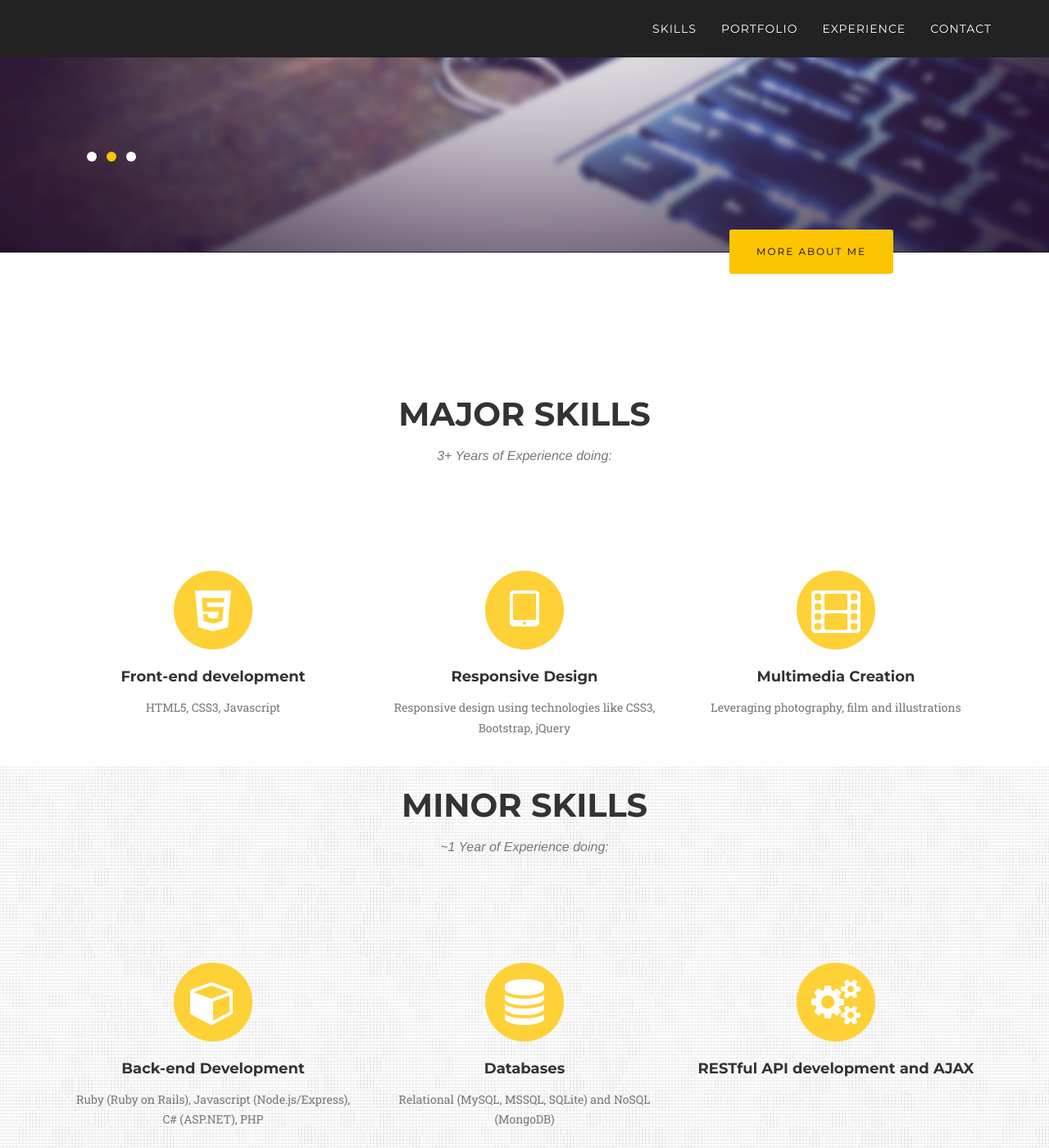
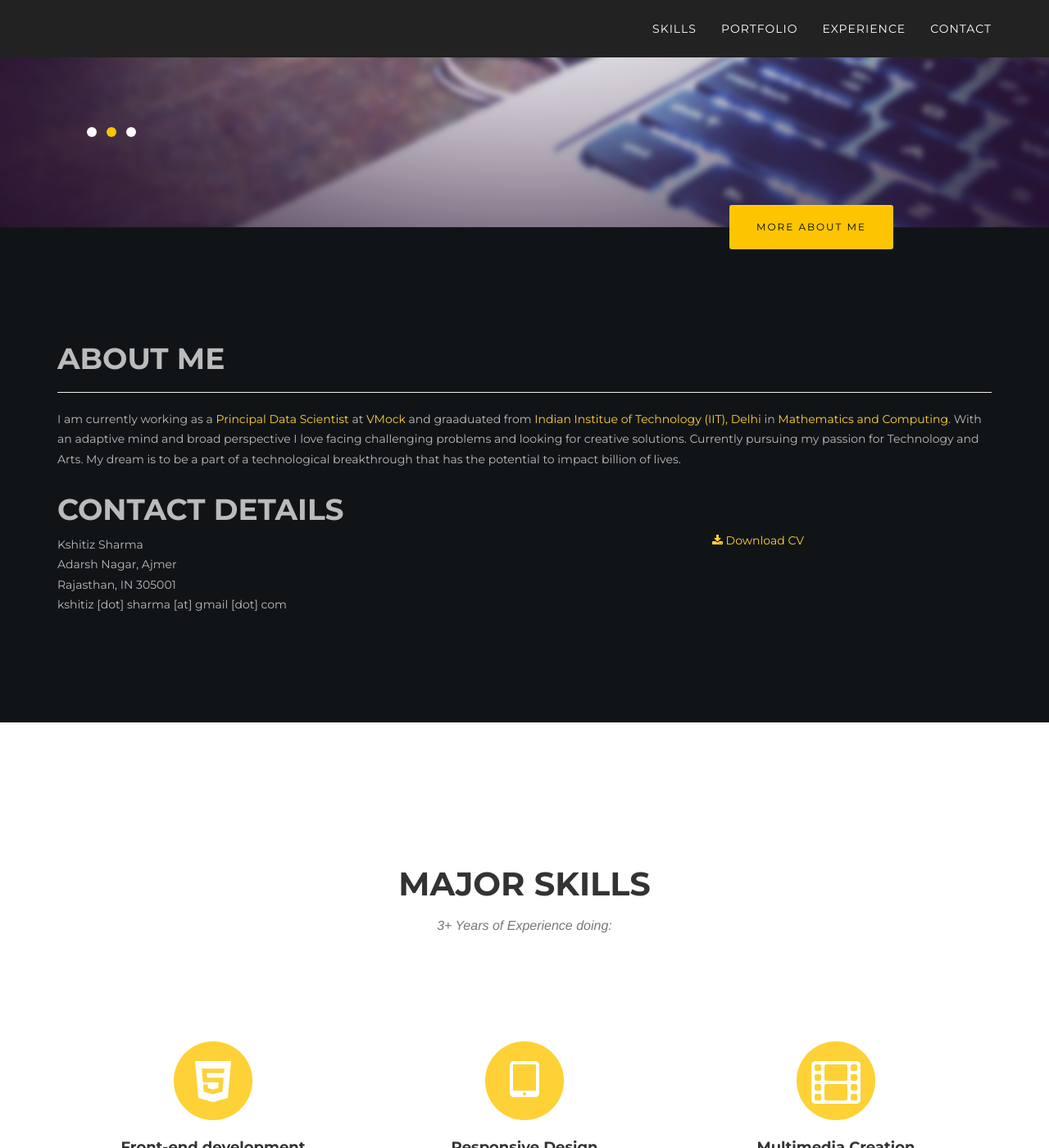
Before and after one commit to ktzsh/ktzsh.github.io, a Jekyll site: the page built from index.html, in a window 1280 px wide and 1400 px high, scrolled down 370 px. Shown: the whole window at 82% size. Built offline with Jekyll 4.4.1, drawn with Linux system fonts in a browser that asks for light colours; some web fonts are replaced; some of the changed text lies outside the part shown.

Commit message:
webpage: about section intiali commit

```diff
--- a/_includes/about.html
+++ b/_includes/about.html
@@ -1,93 +1,41 @@
-<!-- About Section -->
-    <section id="about">
-        <div class="container">
-            <div class="row">
-                <div class="col-lg-12 text-center">
-                    <h2 class="section-heading">Experience & Education</h2>
-                    <h3 class="section-subheading text-muted">Relevance experience and education</h3>
-                </div>
-            </div>
-            <div class="row">
-                <div class="col-lg-12">
-                    <ul class="timeline">
-                        <li>
-                            <div class="timeline-image">
-                                <img class="img-circle img-responsive" src="img/about/1.jpg" alt="">
-                            </div>
-                            <div class="timeline-panel">
-                                <div class="timeline-heading">
-                                    <h4>2011-2014</h4>
-                                    <h4 class="subheading">Freelance Web Developer / Designer</h4>
-                                </div>
-                                <div class="timeline-body">
-                                        <ul>
-                                            <li>
-                                                <p class="text-muted">
-                                                Designed and developed websites and applications for clients in Vancouver and K/W
-                                                </p>
-                                            </li>
-                                            <li>
-                                                <p class="text-muted">
-                                                Worked closely with business owners to develop strategy
-                                                </p>
-                                            </li>
-                                            <li>
-                                                <p class="text-muted">
-                                                Leveraged illustrations, photography and videos for maximum impact
-                                                </p>
-                                                </li>
-                                        </ul>
-                                </div>
-                            </div>
-                        </li>
-                        <li class="timeline-inverted">
-                            <div class="timeline-image">
-                                <img class="img-circle img-responsive" src="img/about/2.jpg" alt="">
-                            </div>
-                            <div class="timeline-panel">
-                                <div class="timeline-heading">
-                                    <h4>2013-2014</h4>
-                                    <h4 class="subheading">Trios College, Applications Developer Program</h4>
-                                </div>
-                                <div class="timeline-body">
-                                    <ul>
-                                            <li>
-                                                <p class="text-muted">
-                                                Object-oriented programming patterns and techniques in Java, C#, Ruby
-                                                </p>
-                                            </li>
-                                            <li>
-                                                <p class="text-muted">
-                                                 Web-application development in ASP.NET, Ruby-on-Rails
-                                                </p>
-                                            </li>
-                                            <li>
-                                                <p class="text-muted">Android and iOS development
-                                                </p>
-                                            </li>
-                                            <li>
-                                                <p class="text-muted">Front-end development and design
-                                                </p>
-                                            </li>
-                                        </ul>
-                                </div>
-                            </div>
-                        </li>
-                        <li>
-                            <div class="timeline-image">
-                                <img class="img-circle img-responsive" src="img/about/3.jpg" alt="">
-                            </div>
-                            <div class="timeline-panel">
-                                <div class="timeline-heading">
-                                    <h4>2007-2011</h4>
-                                    <h4 class="subheading">Mechanical Engineering CO-OP, <br /> University of Waterloo </h4>
-                                </div>
-                                <div class="timeline-body">
-                                </div>
-                            </div>
-                        </li>
-                    </ul>
-                </div>
-            </div>
-        </div>
+<section id="about">
+	<div class="hero-about">
+      <div class="row section-head">
+
+         <div class="twelve columns main-col">
+
+            <h1>About Me</h1>
+
+            <hr />
+
+            <p>I am currently working as a <a class="smoothscroll" href="#about">Principal Data Scientist</a> at <a class="smoothscroll" href="https://www.vmock.com">VMock </a> and graaduated from <a class="smoothscroll" href="#about">Indian Institue of Technology (IIT), Delhi</a> in <a class="smoothscroll" href="#about">Mathematics and Computing</a>. With an adaptive mind and broad perspective I love facing challenging problems and looking for creative solutions. Currently pursuing my passion for Technology and Arts. My dream is to be a part of a technological breakthrough that has the potential to impact billion of lives.
+            </p>
+
+            <div class="row" id="row-contact">
+
+               <div class="columns contact-details">
+
+                  <h1>Contact Details</h1>
+                  <p class="address">
+						   <span>Kshitiz Sharma</span><br>
+						   <span>Adarsh Nagar, Ajmer<br>
+						         Rajasthan, IN 305001
+                     </span><br>
+                     <span>kshitiz [dot] sharma [at] gmail [dot] com</span>
+					   </p>
+
+               </div>
+
+               <div class="columns download">
+                  <p>
+                     <a target="blank" href="{{ "/res/kshitiz-sharma-cv.pdf" | prepend: site.baseurl }}" class="button"><i class="fa fa-download"></i>  Download CV</a>
+                  </p>
+               </div>
+
+            </div> <!-- end row -->
+
+         </div> <!-- end .main-col -->
+
+      </div>
+     </div>
     </section>
--- a/_layouts/default.html
+++ b/_layouts/default.html
@@ -8,9 +8,9 @@
 
     {% include header.html %}
     {% include hero.html %}
+    {% include about.html %}
     {% include skills.html %}
     {% include portfolio_grid.html %}
-    {% include about.html %}
     {% include contact.html %}
     {% include footer.html %}
     {% include modals.html %}
```
Also changed, not shown: _includes/css/agency.css (+10 -2 lines), 1 other file.
